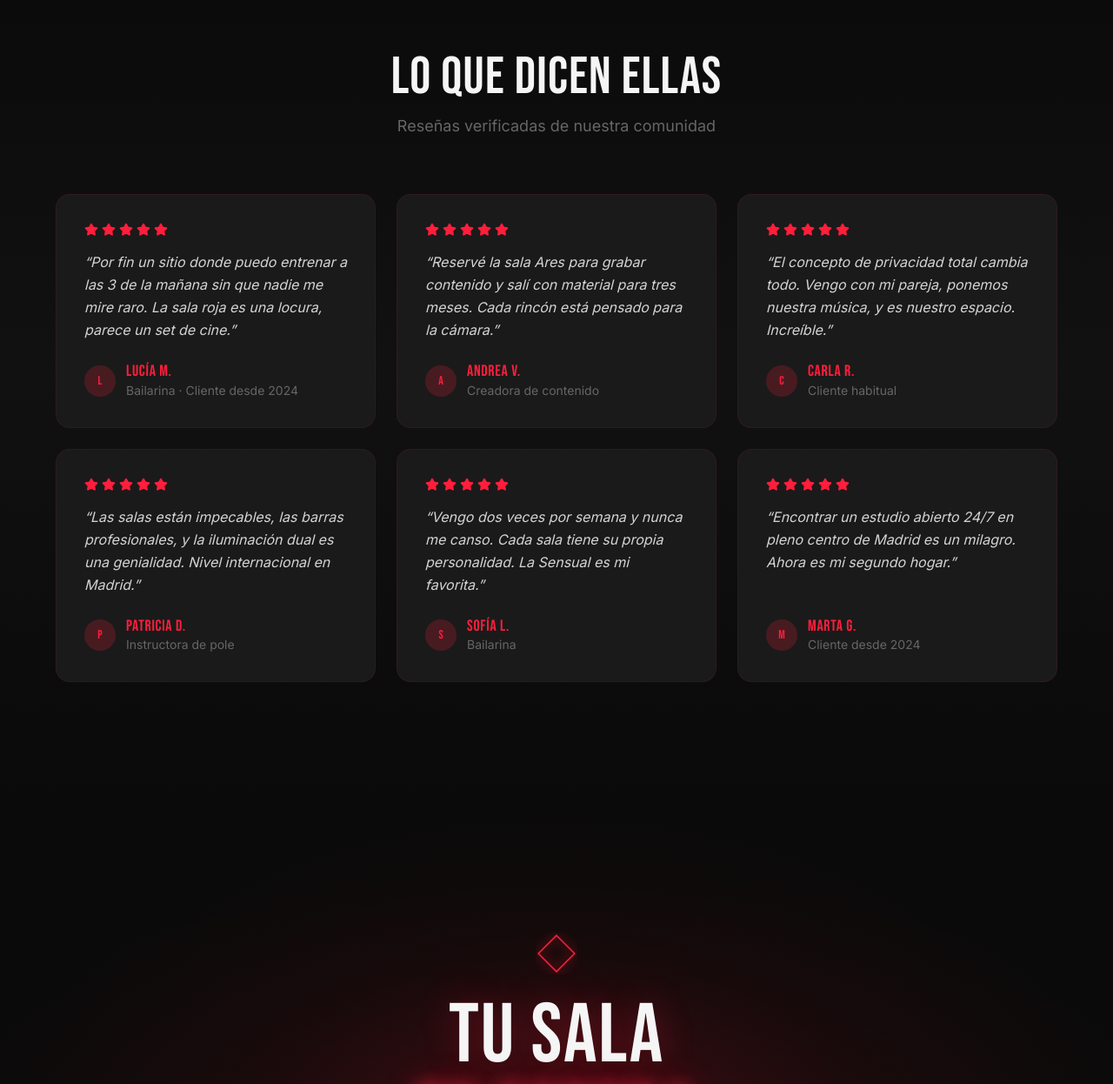
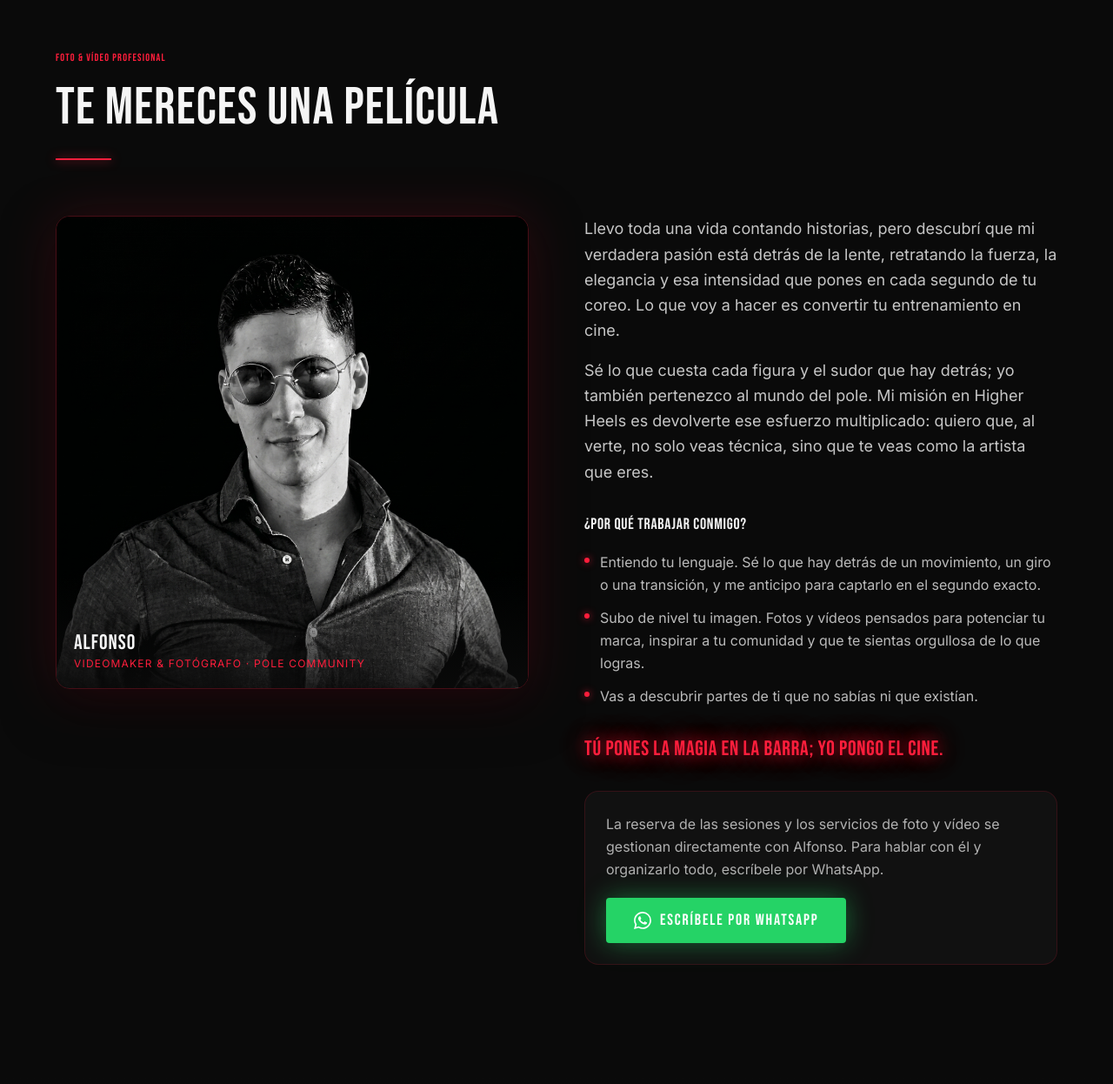
Before and after one commit to higherheelssanctuary/higher-heels-sanctuary, a Next.js app: page / in a window 1280 px wide. Shown: the part 4373-5619 px from the top of the page at 87% size. Built offline with nearby package versions, Linux system fonts and the light colour scheme.

Commit message:
Add Alfonso videomaker section before reviews, with WhatsApp contact CTA

```diff
--- a/app/page.tsx
+++ b/app/page.tsx
@@ -2,6 +2,7 @@ import Hero from "@/components/Hero";
 import VideoShowcase from "@/components/VideoShowcase";
 import SocialProof from "@/components/SocialProof";
 import About from "@/components/About";
+import Videomaker from "@/components/Videomaker";
 import Reviews from "@/components/Reviews";
 import FinalCTA from "@/components/FinalCTA";
 
@@ -12,6 +13,7 @@ export default function Home() {
       <VideoShowcase />
       <SocialProof />
       <About />
+      <Videomaker />
       <Reviews />
       <FinalCTA />
     </>
--- /dev/null
+++ b/components/Videomaker.tsx
@@ -0,0 +1,198 @@
+"use client";
+
+import { motion, type Easing } from "framer-motion";
+
+const EASE: Easing = "easeOut";
+
+const WHATSAPP_URL =
+  "https://wa.me/34639408904?text=" +
+  encodeURIComponent(
+    "Hola Alfonso, te escribo desde Higher Heels Sanctuary para info sobre fotos y vídeos."
+  );
+
+const fadeUp = (delay = 0) => ({
+  initial: { opacity: 0, y: 20 },
+  whileInView: { opacity: 1, y: 0 },
+  viewport: { once: true, margin: "-80px" },
+  transition: { duration: 0.6, delay, ease: EASE },
+});
+
+const reasons = [
+  "Entiendo tu lenguaje. Sé lo que hay detrás de un movimiento, un giro o una transición, y me anticipo para captarlo en el segundo exacto.",
+  "Subo de nivel tu imagen. Fotos y vídeos pensados para potenciar tu marca, inspirar a tu comunidad y que te sientas orgullosa de lo que logras.",
+  "Vas a descubrir partes de ti que no sabías ni que existían.",
+];
+
+function WhatsAppIcon({ size = 20 }: { size?: number }) {
+  return (
+    <svg
+      width={size}
+      height={size}
+      viewBox="0 0 24 24"
+      fill="currentColor"
+      aria-hidden="true"
+    >
+      <path d="M17.472 14.382c-.297-.149-1.758-.867-2.03-.967-.273-.099-.471-.148-.67.15-.197.297-.767.966-.94 1.164-.173.199-.347.223-.644.075-.297-.15-1.255-.463-2.39-1.475-.883-.788-1.48-1.761-1.653-2.059-.173-.297-.018-.458.13-.606.134-.133.298-.347.446-.52.149-.174.198-.298.298-.497.099-.198.05-.371-.025-.52-.075-.149-.669-1.612-.916-2.207-.242-.579-.487-.5-.669-.51l-.57-.01c-.198 0-.52.074-.792.372-.272.297-1.04 1.016-1.04 2.479 0 1.462 1.065 2.875 1.213 3.074.149.198 2.096 3.2 5.077 4.487.71.306 1.263.489 1.694.626.712.226 1.36.194 1.872.118.571-.085 1.758-.719 2.006-1.413.248-.694.248-1.29.173-1.414-.074-.124-.272-.198-.57-.347m-5.421 7.403h-.004a9.87 9.87 0 01-5.031-1.378l-.361-.214-3.741.982.998-3.648-.235-.374a9.86 9.86 0 01-1.51-5.26c.001-5.45 4.436-9.884 9.888-9.884 2.64 0 5.122 1.03 6.988 2.898a9.825 9.825 0 012.893 6.994c-.003 5.45-4.437 9.884-9.885 9.884m8.413-18.297A11.815 11.815 0 0012.05 0C5.495 0 .16 5.335.157 11.892c0 2.096.547 4.142 1.588 5.945L.057 24l6.305-1.654a11.882 11.882 0 005.683 1.448h.005c6.554 0 11.89-5.335 11.893-11.893a11.821 11.821 0 00-3.48-8.413z" />
+    </svg>
+  );
+}
+
+export default function Videomaker() {
+  return (
+    <section
+      id="foto-video"
+      className="bg-[#0A0A0A] py-20 md:py-32 px-5 md:px-12"
+      aria-label="Foto y vídeo profesional con Alfonso"
+    >
+      <div className="max-w-6xl mx-auto">
+        {/* Heading */}
+        <div className="mb-12 md:mb-16 text-center md:text-left">
+          <motion.p
+            {...fadeUp(0)}
+            className="text-xs tracking-widest text-[#FF1E3C] mb-3"
+            style={{ fontFamily: "var(--font-bebas-neue)" }}
+          >
+            FOTO &amp; VÍDEO PROFESIONAL
+          </motion.p>
+          <motion.h2
+            {...fadeUp(0.1)}
+            className="text-4xl md:text-6xl text-[#F5F5F5] leading-tight"
+            style={{ fontFamily: "var(--font-bebas-neue)", letterSpacing: "0.02em" }}
+          >
+            TE MERECES UNA PELÍCULA
+          </motion.h2>
+          <motion.div
+            initial={{ scaleX: 0 }}
+            whileInView={{ scaleX: 1 }}
+            viewport={{ once: true }}
+            transition={{ delay: 0.2, duration: 0.5 }}
+            className="mt-5 h-[2px] w-16 bg-[#FF1E3C] shadow-[0_0_12px_rgba(255,30,60,0.8)] mx-auto md:mx-0"
+            style={{ transformOrigin: "center" }}
+            aria-hidden="true"
+          />
+        </div>
+
+        <div className="grid grid-cols-1 md:grid-cols-2 gap-10 md:gap-16 items-start">
+          {/* Photo */}
+          <motion.div {...fadeUp(0.15)} className="md:sticky md:top-24">
+            <div
+              className="relative aspect-square w-full overflow-hidden rounded-2xl"
+              style={{
+                border: "1px solid rgba(255,30,60,0.25)",
+                boxShadow: "0 0 60px rgba(255,30,60,0.15), 0 20px 60px rgba(0,0,0,0.5)",
+              }}
+            >
+              {/* eslint-disable-next-line @next/next/no-img-element */}
+              <img
+                src="/images/alfonso.jpg"
+                alt="Alfonso — videomaker y fotógrafo de Higher Heels Sanctuary"
+                className="absolute inset-0 w-full h-full object-cover"
+              />
+              <div
+                className="absolute inset-x-0 bottom-0 p-5 pt-16 pointer-events-none"
+                style={{
+                  background:
+                    "linear-gradient(to top, rgba(10,10,10,0.9), transparent)",
+                }}
+              >
+                <p
+                  className="text-2xl text-[#F5F5F5] leading-none"
+                  style={{ fontFamily: "var(--font-bebas-neue)", letterSpacing: "0.04em" }}
+                >
+                  ALFONSO
+                </p>
+                <p className="text-xs text-[#FF1E3C] tracking-widest mt-1">
+                  VIDEOMAKER &amp; FOTÓGRAFO · POLE COMMUNITY
+                </p>
+              </div>
+            </div>
+          </motion.div>
+
+          {/* Text */}
+          <div>
+            <motion.p
+              {...fadeUp(0.2)}
+              className="text-[#F5F5F5]/80 leading-relaxed text-base md:text-lg"
+            >
+              Llevo toda una vida contando historias, pero descubrí que mi verdadera
+              pasión está detrás de la lente, retratando la fuerza, la elegancia y esa
+              intensidad que pones en cada segundo de tu coreo. Lo que voy a hacer es
+              convertir tu entrenamiento en cine.
+            </motion.p>
+            <motion.p
+              {...fadeUp(0.28)}
+              className="mt-4 text-[#F5F5F5]/80 leading-relaxed text-base md:text-lg"
+            >
+              Sé lo que cuesta cada figura y el sudor que hay detrás; yo también
+              pertenezco al mundo del pole. Mi misión en Higher Heels es devolverte ese
+              esfuerzo multiplicado: quiero que, al verte, no solo veas técnica, sino que
+              te veas como la artista que eres.
+            </motion.p>
+
+            {/* Reasons */}
+            <motion.p
+              {...fadeUp(0.34)}
+              className="mt-8 text-lg text-[#F5F5F5]"
+              style={{ fontFamily: "var(--font-bebas-neue)", letterSpacing: "0.04em" }}
+            >
+              ¿POR QUÉ TRABAJAR CONMIGO?
+            </motion.p>
+            <ul className="mt-4 space-y-3">
+              {reasons.map((r, i) => (
+                <motion.li
+                  key={i}
+                  {...fadeUp(0.4 + i * 0.08)}
+                  className="flex items-start gap-3 text-[#F5F5F5]/75 text-sm md:text-base leading-relaxed"
+                >
+                  <span
+                    className="mt-2 inline-block w-1.5 h-1.5 rounded-full flex-shrink-0 bg-[#FF1E3C]"
+                    style={{ boxShadow: "0 0 8px rgba(255,30,60,0.8)" }}
+                    aria-hidden="true"
+                  />
+                  <span>{r}</span>
+                </motion.li>
+              ))}
+            </ul>
+
+            {/* Tagline */}
+            <motion.p
+              {...fadeUp(0.6)}
+              className="mt-8 text-xl md:text-2xl text-[#FF1E3C] text-shadow-neon"
+              style={{ fontFamily: "var(--font-bebas-neue)", letterSpacing: "0.03em" }}
+            >
+              Tú pones la magia en la barra; yo pongo el cine.
+            </motion.p>
+
+            {/* Booking note + WhatsApp CTA */}
+            <motion.div
+              {...fadeUp(0.68)}
+              className="mt-8 rounded-2xl border border-[#FF1E3C]/15 bg-[#111111] p-6"
+            >
+              <p className="text-[#F5F5F5]/70 text-sm md:text-base leading-relaxed">
+                La reserva de las sesiones y los servicios de foto y vídeo se gestionan
+                directamente con Alfonso. Para hablar con él y organizarlo todo, escríbele
+                por WhatsApp.
+              </p>
+              <a
+                href={WHATSAPP_URL}
+                target="_blank"
+                rel="noopener noreferrer"
+                className="mt-5 inline-flex items-center justify-center gap-2.5 h-13 w-full sm:w-auto px-8 py-3.5 rounded-sm text-white text-lg transition-all hover:scale-[1.02] active:scale-95 focus-visible:outline-none focus-visible:ring-2 focus-visible:ring-[#25D366] focus-visible:ring-offset-2 focus-visible:ring-offset-[#0A0A0A]"
+                style={{
+                  fontFamily: "var(--font-bebas-neue)",
+                  letterSpacing: "0.1em",
+                  background: "#25D366",
+                  boxShadow: "0 0 30px rgba(37,211,102,0.45)",
+                }}
+                aria-label="Escríbele a Alfonso por WhatsApp (+34 639 40 89 04)"
+              >
+                <WhatsAppIcon size={20} />
+                ESCRÍBELE POR WHATSAPP
+              </a>
+            </motion.div>
+          </div>
+        </div>
+      </div>
+    </section>
+  );
+}
```
Also changed, not shown: public/images/alfonso.jpg (added).
